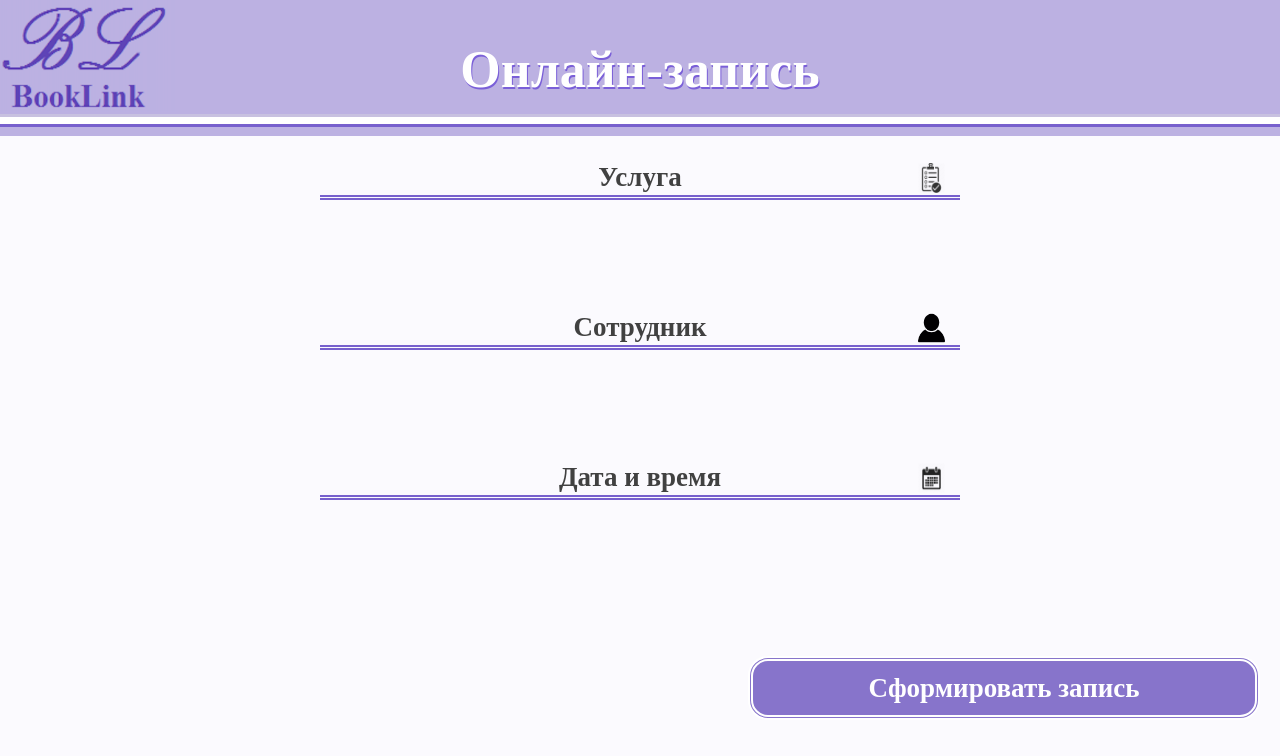
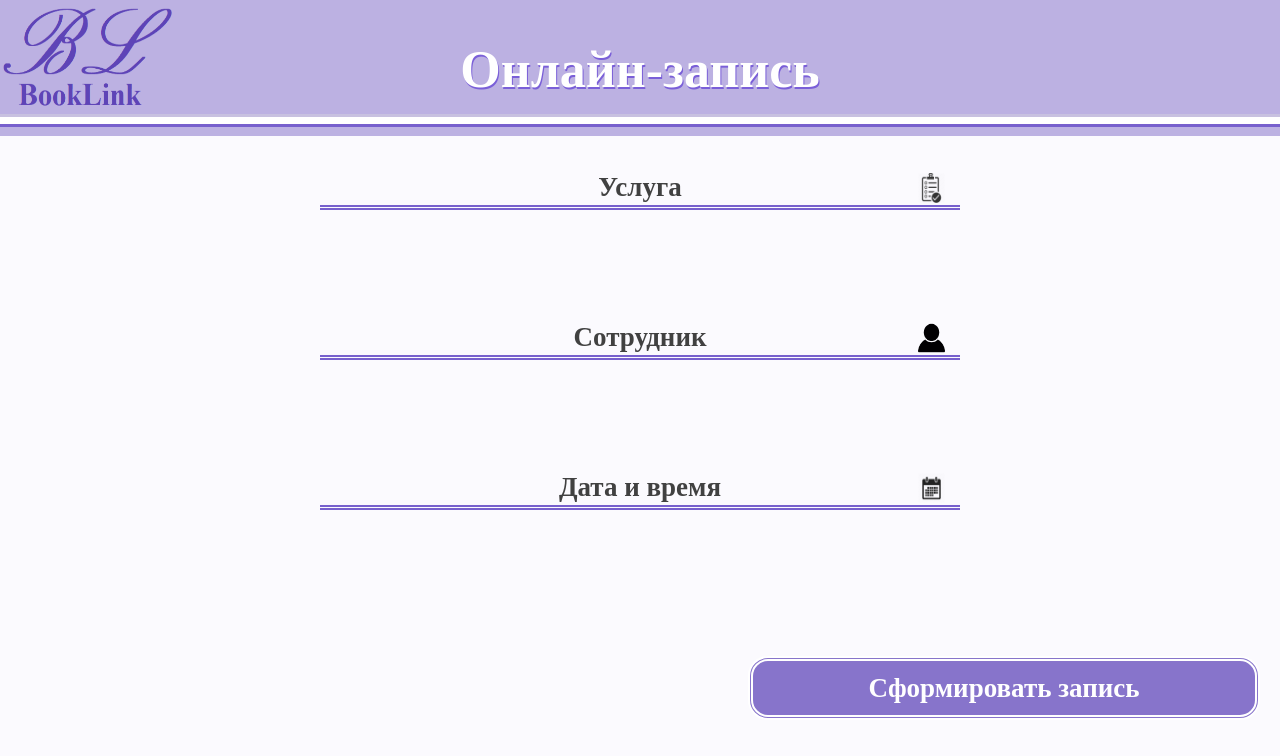
Before and after one commit to Murtagy/booklink, a Vue app in the folder vfront/: page /visit in a window 1280 px wide. Shown: the top 756 px of the page. Built offline with nearby package versions, Linux system fonts and the light colour scheme.

Commit message:
Логотип

```diff
--- a/vfront/src/assets/styles/visit.css
+++ b/vfront/src/assets/styles/visit.css
@@ -7,7 +7,7 @@ div {
 
 ul {
     position:relative;
-    top:50px;
+    top:60px;
     width:100%;
     padding:0;
     text-align:center;
--- a/vfront/src/components/WideHeader.vue
+++ b/vfront/src/components/WideHeader.vue
@@ -1,7 +1,7 @@
 <template>
 
 <header>
-    <img src="../assets/mylogo.png"/>
+    <img src="../assets/logo.png"/>
 	<h1>{{title}}</h1>
 <hr class="line1"><hr class="line2"> <hr class="line3">
 </header>
```
Also changed, not shown: vfront/src/assets/logo.png, vfront/src/assets/mylogo.png (deleted).
